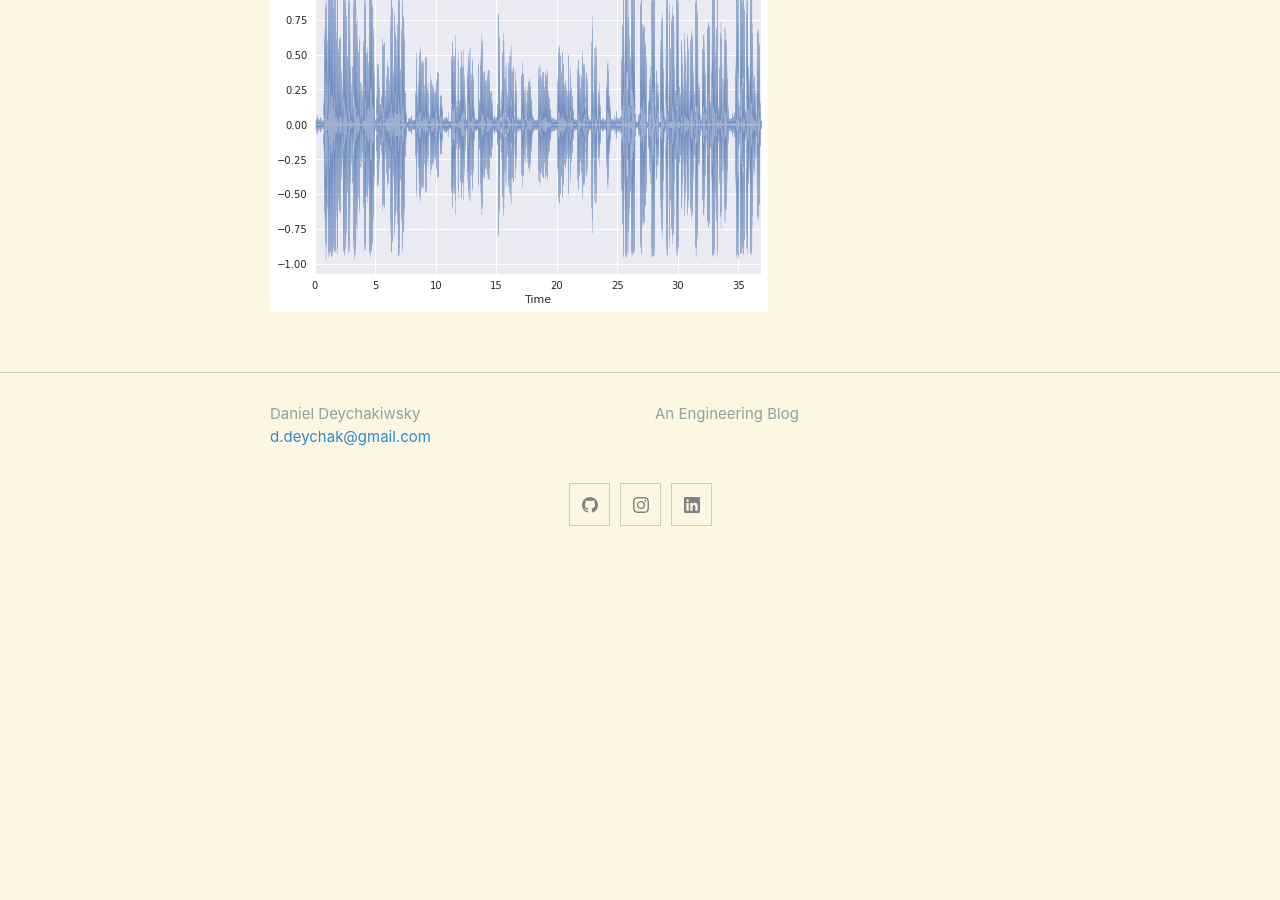
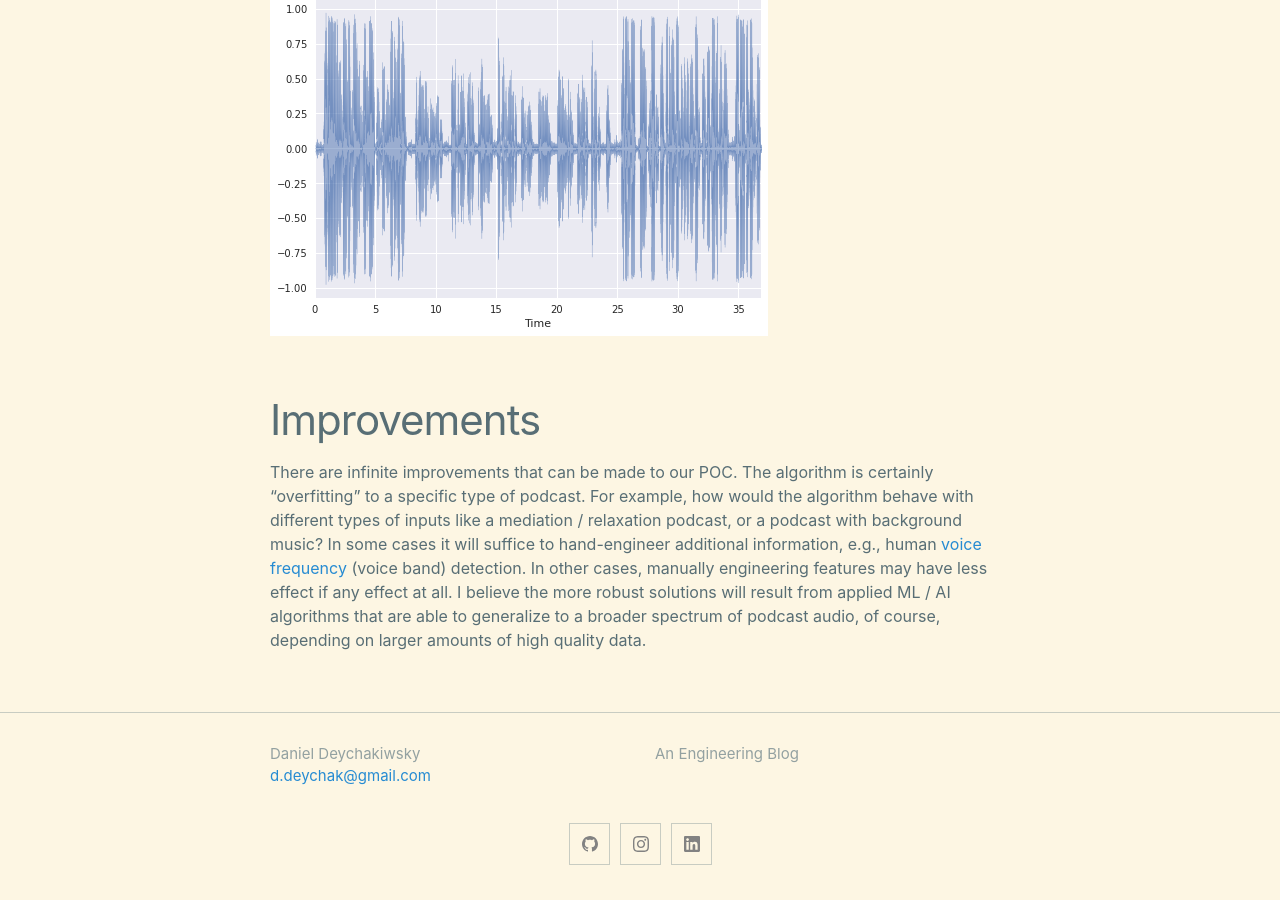
Before and after one commit to daniel-deychakiwsky/daniel-deychakiwsky.github.io, a Jekyll site: the page built from _posts/2021-03-21-simple-podcast-ad-break-detection.md, in a window 1280 px wide and 900 px high, scrolled down 6245 px. Built offline with Jekyll 4.4.1, drawn with Linux system fonts in a browser that asks for light colours; before the commit the page ends 6806 px from its top, so only the background shows below that.

Commit message:
[blog post] improvements section

```diff
--- a/_posts/2021-03-21-simple-podcast-ad-break-detection.md
+++ b/_posts/2021-03-21-simple-podcast-ad-break-detection.md
@@ -188,6 +188,17 @@
 #### Fig. 5
 ![fake_stitched]
 
+# Improvements
+
+There are infinite improvements that can be made to our POC. The algorithm is
+certainly "overfitting" to a specific type of podcast. For example, how would the algorithm
+behave with different types of inputs like a mediation / relaxation podcast, or a podcast
+with background music? In some cases it will suffice to hand-engineer additional information,
+e.g., human [voice frequency] (voice band) detection. In other cases, manually
+engineering features may have less effect if any effect at all. I believe the more robust solutions
+will result from applied ML / AI algorithms that are able to generalize to a broader spectrum of
+podcast audio, of course, depending on larger amounts of high quality data.
+
 [first rule]: https://developers.google.com/machine-learning/guides/rules-of-ml#rule_1_don%E2%80%99t_be_afraid_to_launch_a_product_without_machine_learning
 [foundational]: https://www.coursera.org/learn/dsp1
 [music applications]: https://www.coursera.org/learn/audio-signal-processing
@@ -199,6 +210,7 @@
 [spectrogram]: https://en.wikipedia.org/wiki/Spectrogram#:~:text=A%20spectrogram%20is%20a%20visual,they%20may%20be%20called%20waterfalls.
 [mel]: https://en.wikipedia.org/wiki/Mel_scale#:~:text=The%20mel%20scale%20(after%20the,dB%20above%20the%20listener's%20threshold.
 [Parseval's theorem]: https://en.wikipedia.org/wiki/Parseval%27s_theorem
+[voice frequency]: https://en.wikipedia.org/wiki/Voice_frequency
 
 [fake_podcast]: assets/images/simple_podcast_ad_break_detection/fake_podcast.png
 [fake_ad]: assets/images/simple_podcast_ad_break_detection/fake_ad.png
```
